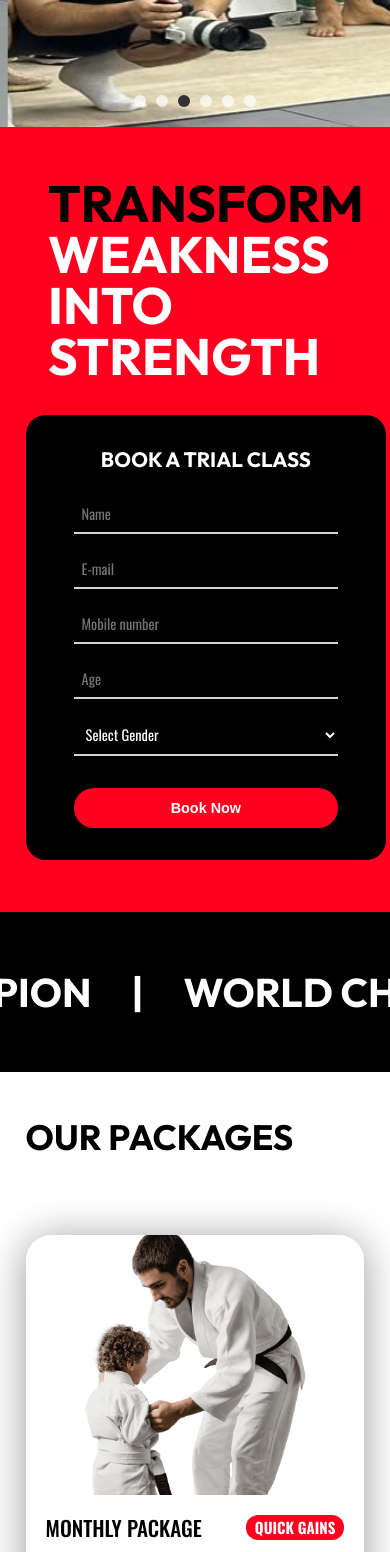
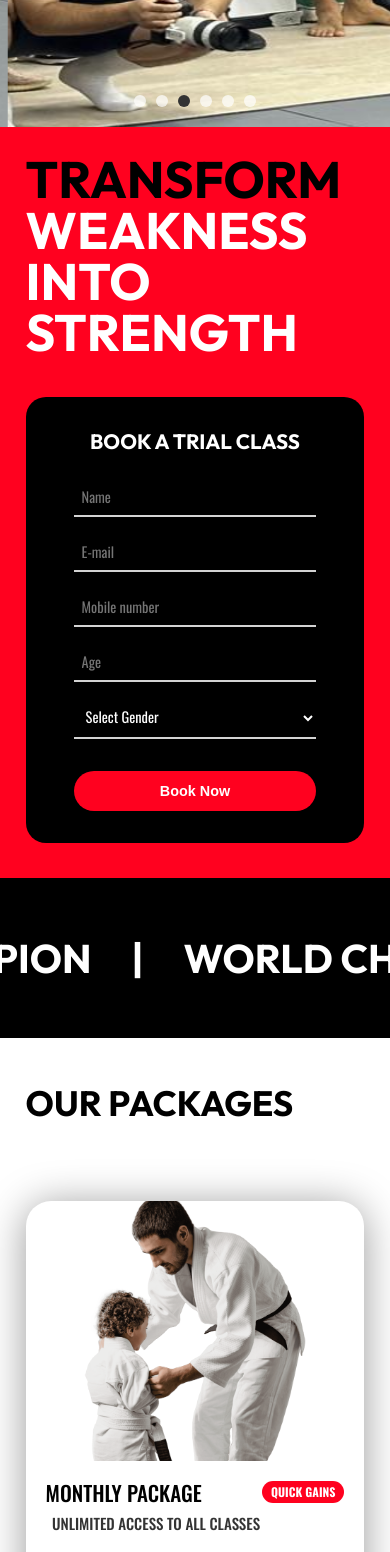
Before and after one commit to mghally999/team-zone-next, a Next.js app: page / in a window 390 px wide. Shown: the part 3300-4852 px from the top of the page. Built offline with nearby package versions, Linux system fonts and the light colour scheme.

Commit message:
fixig issues reponsiveness

```diff
--- a/app/components/ClassBooking/ClassBooking.js
+++ b/app/components/ClassBooking/ClassBooking.js
@@ -2,7 +2,6 @@ import React from "react";
 import styles from "../../styles/ClassBooking/ClassBooking.module.css";
 import ClassBookingText from "./ClassBookingText";
 import ClassBookingForm from "./ClassBookingForm";
-import Image from "next/image";
 
 export default function ClassBooking() {
   return (
--- a/app/styles/ClassBooking/ClassBooking.module.css
+++ b/app/styles/ClassBooking/ClassBooking.module.css
@@ -5,7 +5,7 @@
 
 @media (max-width: 34em) {
   .sectionClassBooking {
-    padding: 2.4rem 0 6.4rem 0;
+    padding: 3.4rem 0 4.4rem 0;
   }
 }
 
--- a/app/styles/ClassBooking/ClassBookingText.module.css
+++ b/app/styles/ClassBooking/ClassBookingText.module.css
@@ -1,6 +1,13 @@
 .bookingTextBox {
   padding: 4rem 6rem;
   border-radius: 20px;
+}
+
+@media (max-width: 34em) {
+  .bookingTextBox {
+    padding: 0 3.2rem;
+    margin-bottom: 4.8rem;
+  }
 }
 
 .bookingHeading {
--- a/app/styles/Footer/FooterLogo.module.css
+++ b/app/styles/Footer/FooterLogo.module.css
@@ -16,6 +16,13 @@
   font-size: 1.4rem;
   color: #fff;
   margin-top: 1rem;
+}
+
+@media (max-width: 34em) {
+  .copyright {
+    margin-top: 4.8rem;
+    font-size: 1.7rem;
+  }
 }
 
 .socialLinks {
--- a/app/styles/Packages/SinglePackage.module.css
+++ b/app/styles/Packages/SinglePackage.module.css
@@ -72,6 +72,12 @@
   text-transform: uppercase;
 }
 
+@media (max-width: 34em) {
+  .ageBadge {
+    font-size: 12px;
+  }
+}
+
 .packageTags {
   margin-top: auto;
 }
```
